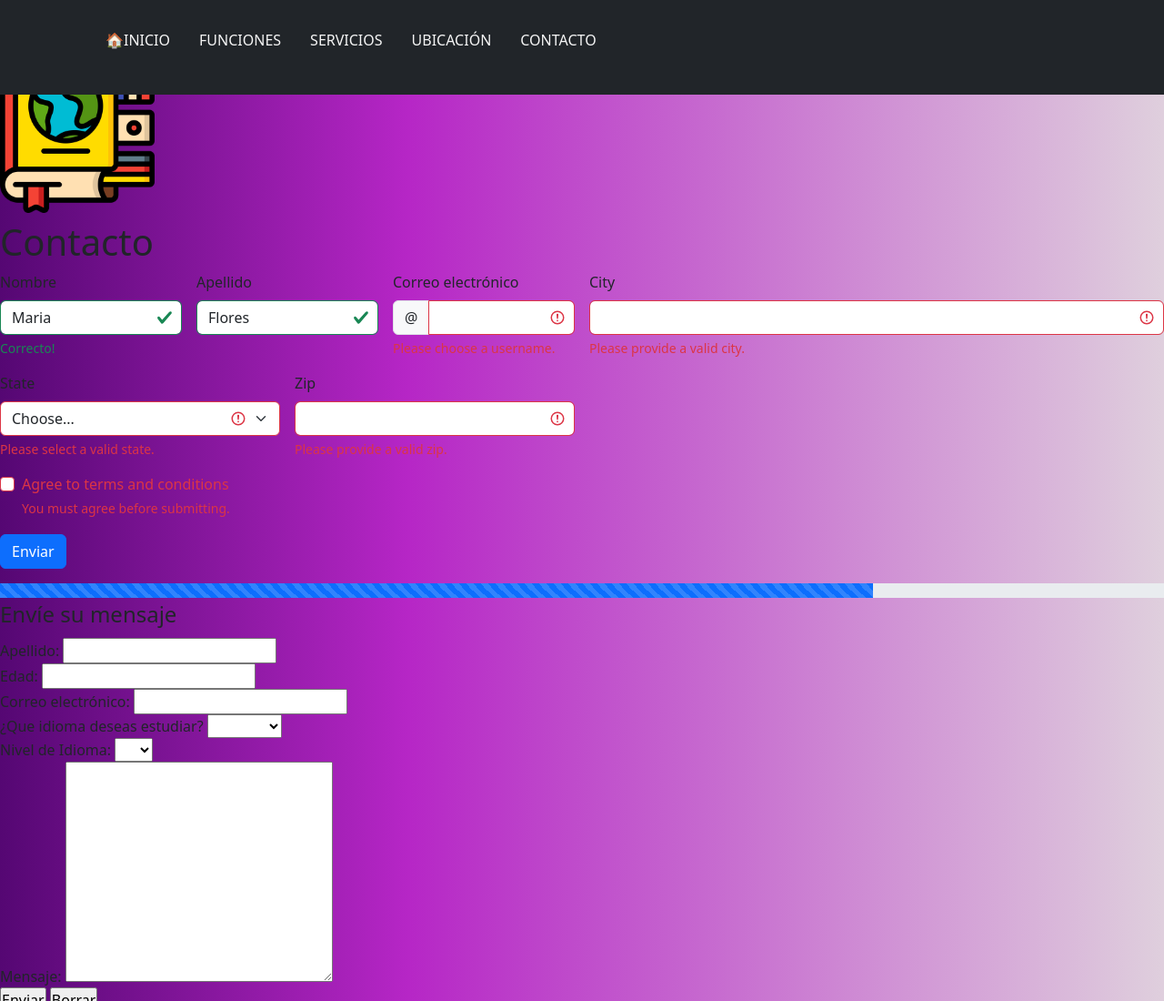
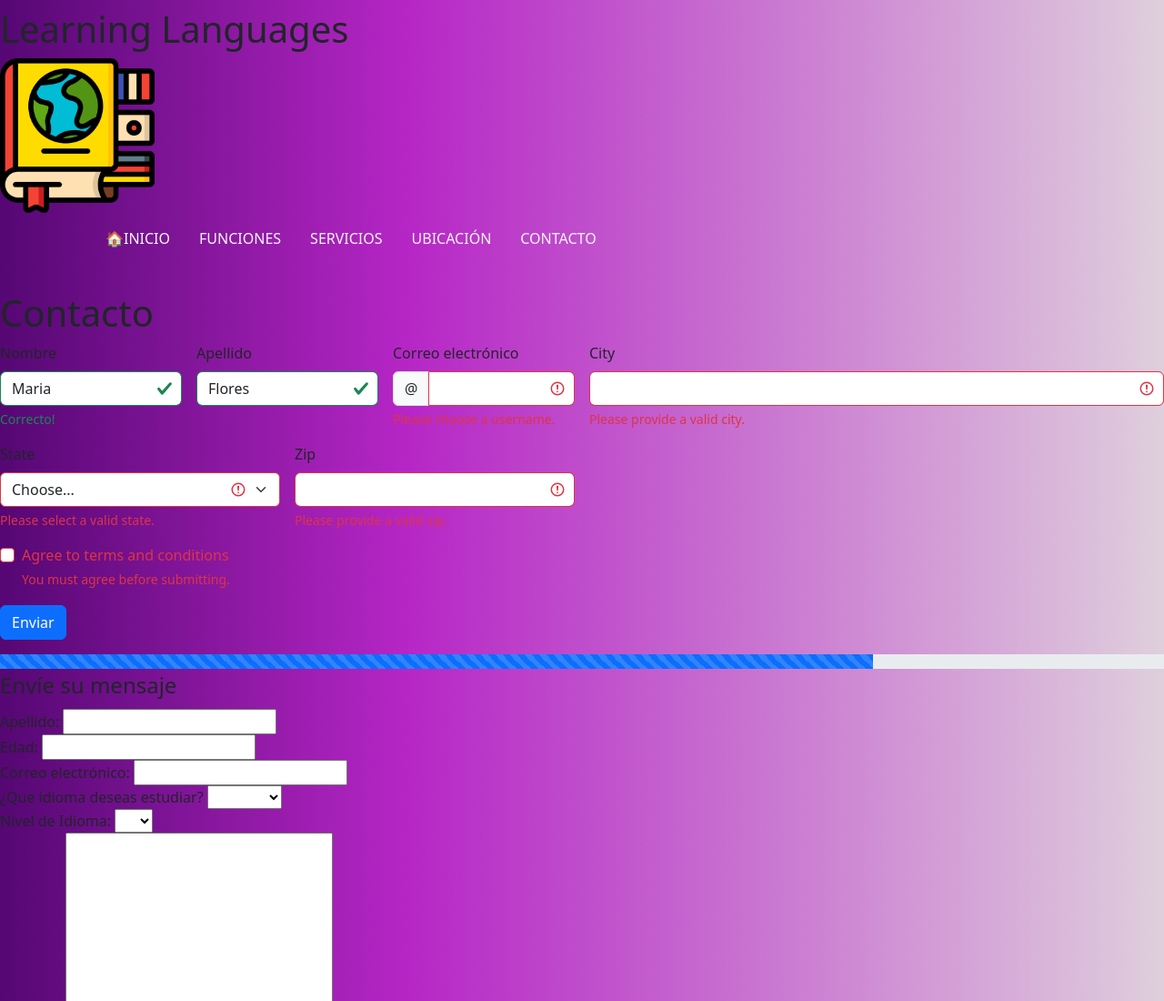
Before and after one commit to Mariafd1212/mary_repository, a plain HTML site: page pages/contacto.html in a window 1280 px wide. Shown: the top 1100 px of the page at 91% size. Drawn offline with nearby package versions, Linux system fonts and the light colour scheme.

Commit message:
modificacion de navbar

```diff
--- a/pages/contacto.html
+++ b/pages/contacto.html
@@ -23,7 +23,7 @@
 			<a href="index.html#header">
 			<img class="logo" src="../img/logo.png" alt="Logo de la Empresa">
 			</a>
-      <nav class="navbar navbar-expand-lg bg-dark py-3 fixed-top">
+      <nav>
         <ul class="nav_list">
           		<li class="nav_item">
 					<a class="nav_link" href="../index.html">🏠Inicio</a>
```
Also changed, not shown: index.html (+1 -1 lines), pages/funciones.html (+1 -1 lines), pages/servicios.html (+1 -1 lines), pages/ubicacion.html (+1 -1 lines).
